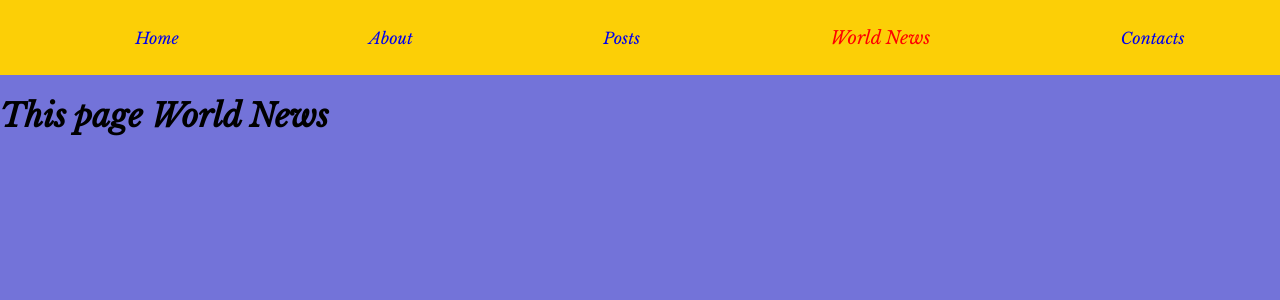
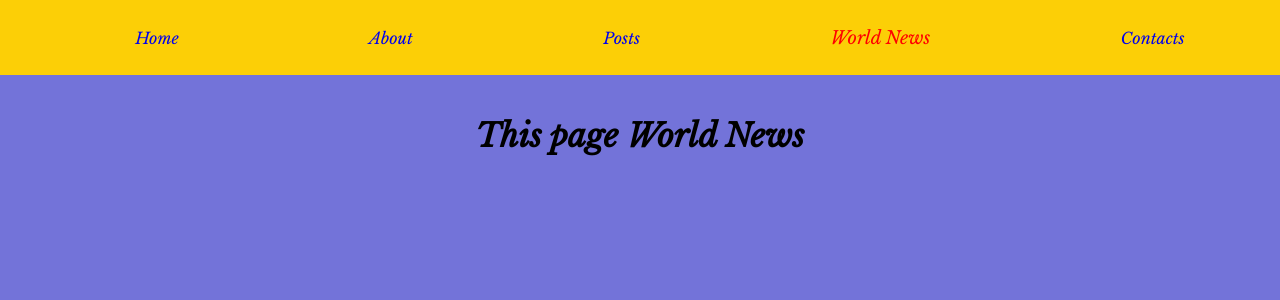
Before and after one commit to Erjankydyrov/router-example, a React (Create React App) app: page /worldNews in a window 1280 px wide. Shown: the top 300 px of the page. Built offline with nearby package versions, Linux system fonts and the light colour scheme.

Commit message:
added styles

```diff
--- a/src/components/WorldNews/WorldNews.module.css
+++ b/src/components/WorldNews/WorldNews.module.css
@@ -0,0 +1,4 @@
+.WorldNews {
+    padding-top: 20px;
+    text-align: center;
+}
```
